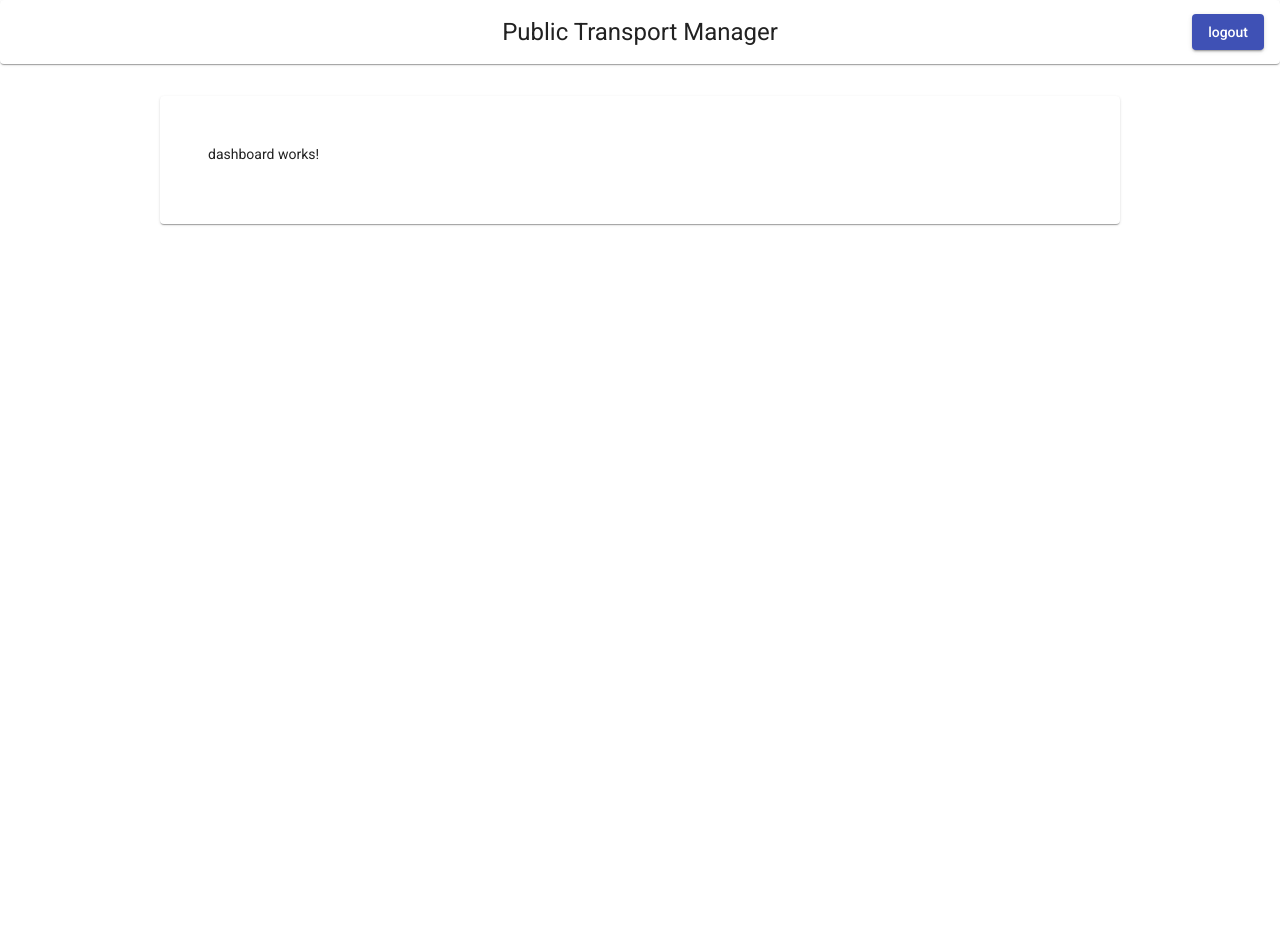
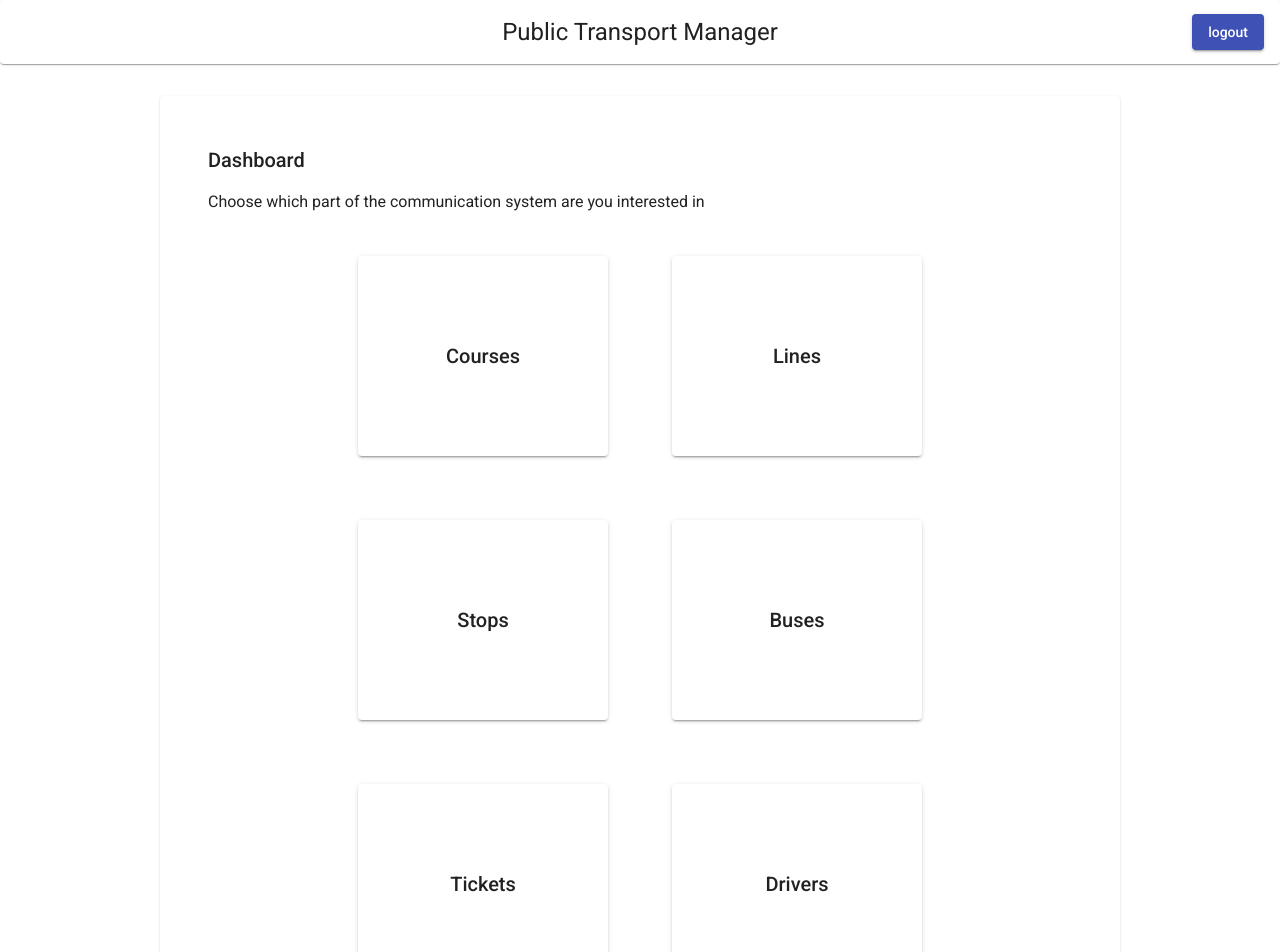
Before and after one commit to wachuuu/public-transport-manager, an Angular app in the folder app/: page / in a window 1280 px wide. Shown: the top 952 px of the page. Before the commit the page ends 800 px from the top, so only its background shows below. Built offline with nearby package versions, Linux system fonts and the light colour scheme; sample sign-in values are in the browser's storage.

Commit message:
basic table styles

```diff
--- a/app/src/app/components/dashboard/dashboard.component.html
+++ b/app/src/app/components/dashboard/dashboard.component.html
@@ -1 +1,12 @@
-<p>dashboard works!</p>
+<h2>Dashboard</h2>
+<p>Choose which part of the communication system are you interested in</p>
+<div class="pages">
+  <button mat-raised-button class="page-button" [routerLink]="'/courses'">Courses</button>
+  <button mat-raised-button class="page-button" [routerLink]="'/lines'">Lines</button>
+  <button mat-raised-button class="page-button" [routerLink]="'/stops'">Stops</button>
+  <button mat-raised-button class="page-button" [routerLink]="'/buses'">Buses</button>
+  <button mat-raised-button class="page-button" [routerLink]="'/tickets'">Tickets</button>
+  <button mat-raised-button class="page-button" [routerLink]="'/drivers'">Drivers</button>
+  <button mat-raised-button class="page-button" [routerLink]="'/passengers'">Passengers</button>
+  <button mat-raised-button class="page-button" [routerLink]="'/zones'">Zones</button>
+</div>
--- a/app/src/app/components/dashboard/dashboard.component.scss
+++ b/app/src/app/components/dashboard/dashboard.component.scss
@@ -0,0 +1,21 @@
+:host {
+ .pages {
+   display: flex;
+   flex-wrap: wrap;
+   justify-content: center;
+   align-items: center;
+
+    .page-button {
+      min-width: 250px;
+      min-height: 200px;
+      margin: 2rem;
+      padding: 3rem;
+      font-size: 20px;
+
+      &:hover {
+        transform: scale(1.05);
+        transition: transform .25s ease-in-out;
+      }
+    }
+ }
+}
--- a/app/src/app/components/pages/drivers/drivers.component.html
+++ b/app/src/app/components/pages/drivers/drivers.component.html
@@ -1,2 +1,55 @@
-<p>drivers works!</p>
-{{drivers | json}}
+<a routerLink="/">
+  <mat-icon>arrow_back_ios</mat-icon>
+  <span>back</span>
+</a>
+<h2>Drivers</h2>
+<p>Here you can modify, delete, view or insert data related to bus drivers</p>
+
+<div class="action-centre">
+  Lorem ipsum, dolor sit amet consectetur adipisicing elit. Dolores omnis consequatur officia non dolor eius eveniet saepe. Minima, odio repellat! Saepe quis nam inventore, aliquam quibusdam necessitatibus? Veritatis, nisi placeat?
+</div>
+
+<div class="data-table">
+  <table mat-table [dataSource]="drivers" class="mat-elevation-z8 full-width-table">
+    <ng-container matColumnDef="driver_id">
+      <th mat-header-cell *matHeaderCellDef> Driver ID </th>
+      <td mat-cell *matCellDef="let row"> {{row.driver_id}} </td>
+    </ng-container>
+    <ng-container matColumnDef="name">
+      <th mat-header-cell *matHeaderCellDef> Name </th>
+      <td mat-cell *matCellDef="let row"> {{row.name}} </td>
+    </ng-container>
+    <ng-container matColumnDef="surname">
+      <th mat-header-cell *matHeaderCellDef> Surname </th>
+      <td mat-cell *matCellDef="let row"> {{row.surname}} </td>
+    </ng-container>
+    <ng-container matColumnDef="email">
+      <th mat-header-cell *matHeaderCellDef> Email </th>
+      <td mat-cell *matCellDef="let row"> {{row.email}} </td>
+    </ng-container>
+    <ng-container matColumnDef="phone_number">
+      <th mat-header-cell *matHeaderCellDef> Phone </th>
+      <td mat-cell *matCellDef="let row"> {{row.phone_number}} </td>
+    </ng-container>
+    <ng-container matColumnDef="more">
+      <th mat-header-cell *matHeaderCellDef></th>
+      <td mat-cell *matCellDef="let row">
+        <a routerLink="/">
+          <span>more</span>
+          <mat-icon>arrow_forward_ios</mat-icon>
+        </a>
+      </td>
+    </ng-container>
+    <ng-container matColumnDef="edit">
+      <th mat-header-cell *matHeaderCellDef></th>
+      <td mat-cell *matCellDef="let row">
+        <a routerLink="/">
+          <mat-icon>create</mat-icon>
+          <span>edit</span>
+        </a>
+      </td>
+    </ng-container>
+    <tr mat-header-row *matHeaderRowDef="displayedColumns"></tr>
+    <tr mat-row *matRowDef="let row; columns: displayedColumns;"></tr>
+  </table>
+</div>
--- a/app/src/app/components/pages/drivers/drivers.component.scss
+++ b/app/src/app/components/pages/drivers/drivers.component.scss
@@ -0,0 +1,5 @@
+:host {
+  h2 {
+    margin-top: .5rem;
+  }
+}
--- a/app/src/app/components/pages/drivers/drivers.component.ts
+++ b/app/src/app/components/pages/drivers/drivers.component.ts
@@ -10,6 +10,7 @@ import { DriversService } from 'src/app/services/drivers.service';
 export class DriversComponent implements OnInit {
 
   drivers: Driver[];
+  displayedColumns: string[] = ['driver_id', 'name', 'surname', 'email', 'phone_number', 'more', 'edit'];
 
   constructor(private driversService: DriversService) {
     this.driversService.drivers$.subscribe((data) => {
--- a/app/src/styles.scss
+++ b/app/src/styles.scss
@@ -3,3 +3,52 @@
 @import "~@angular/material/prebuilt-themes/indigo-pink.css";
 html, body { height: 100%; }
 body { margin: 0; font-family: Roboto, "Helvetica Neue", sans-serif; }
+h2 {
+  font-size: 32px;
+  font-weight: 400;
+}
+
+p {
+  font-size: 16px;
+}
+
+a, a:active, a:visited {
+  color: rgb(4, 155, 209);
+  font-size: 16px;
+  text-decoration: none;
+  display: flex;
+  align-items: center;
+
+  &:hover {
+    color: rgb(3, 133, 181);
+  }
+
+  mat-icon {
+    font-size: 16px !important;
+    width: 16px !important;
+    height: 16px !important;
+  }
+}
+
+.action-centre {
+  margin: 2rem 0;
+  padding: 2rem 1rem;
+  border: rgba(0, 0, 0, 0.1) 1px solid;
+  border-radius: 10px;
+}
+
+.data-table {
+  width: 100%;
+  overflow: auto;
+  border: rgba(0, 0, 0, 0.1) 1px solid;
+  border-radius: 10px;
+  font-size: 14px;
+
+  .full-width-table {
+    width: 100%;
+  }
+
+  a {
+    font-size: 14px;
+  }
+}
```
